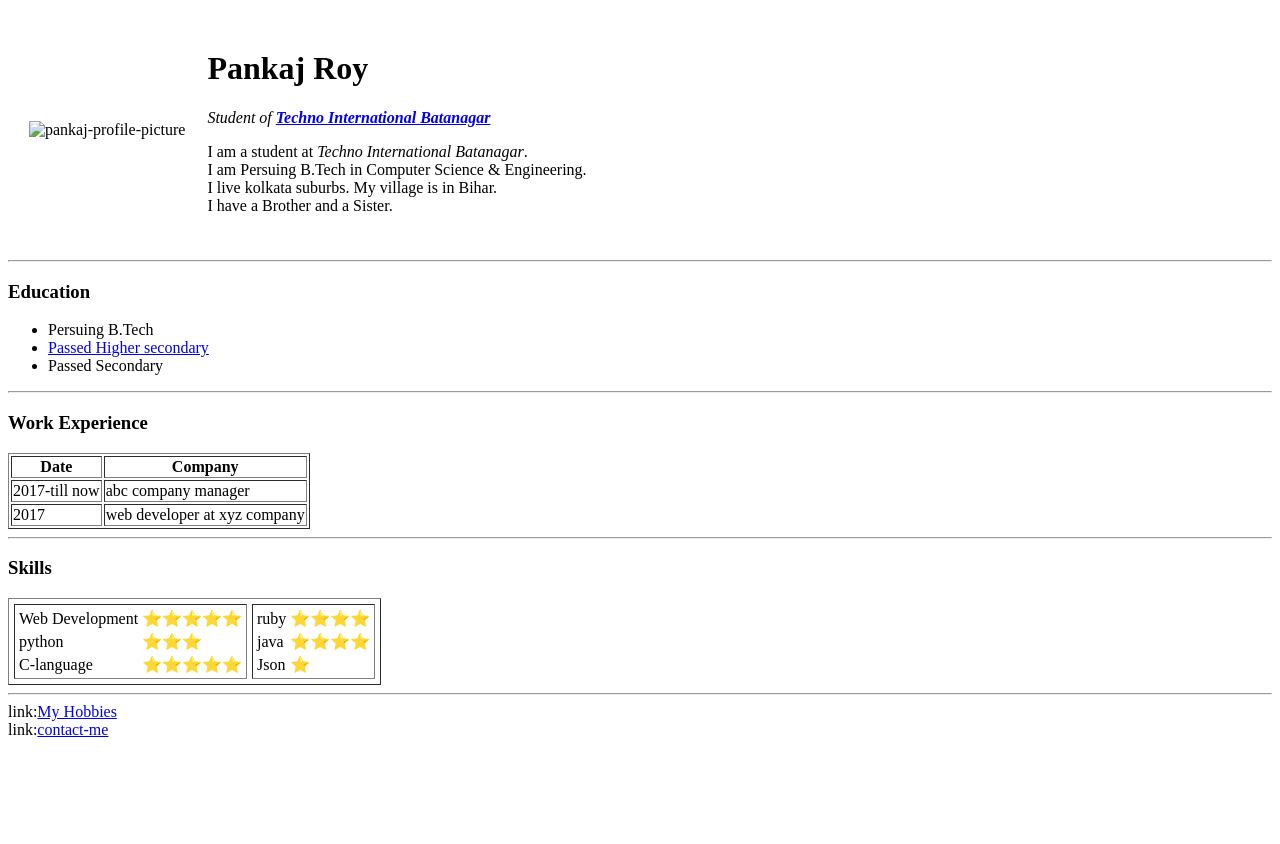
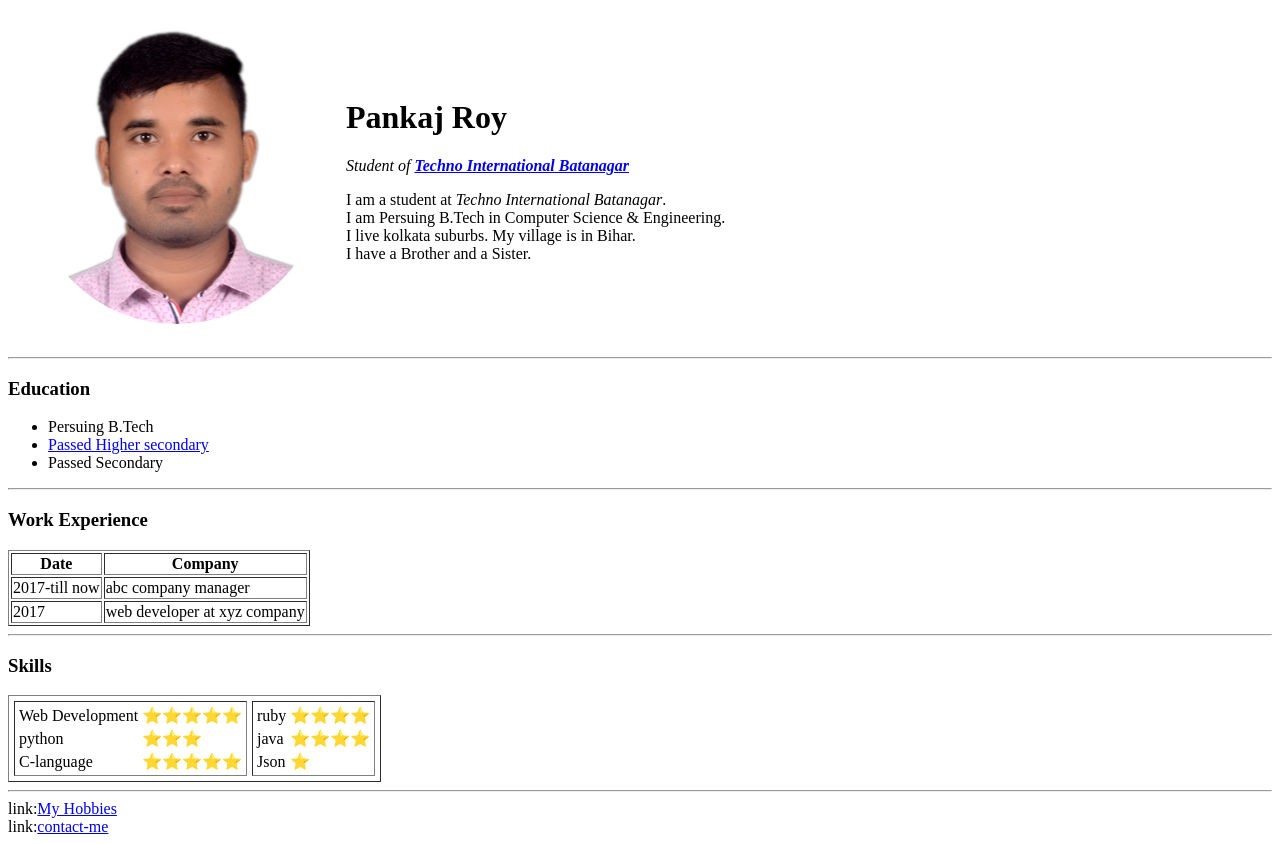
Before and after one commit to pan9123/cv, a plain HTML site: page index.html in a window 1280 px wide. Before the commit the page ends 800 px from the top, so only its background shows below. Drawn offline with Linux system fonts and the light colour scheme.

Commit message:
Update index.html

```diff
--- a/index.html
+++ b/index.html
@@ -8,7 +8,7 @@
 
 <body>
   <table cellspacing="20">
-    <td><img src="images/pankajimage.png" alt="pankaj-profile-picture"></td>
+    <td><img src="pankajimage.png" alt="pankaj-profile-picture"></td>
     <td>
       <h1>Pankaj Roy</h1>
       <p><em>Student of <strong><a href="https://tib.edu.in/">Techno International Batanagar</a></strong></em></p>
```
